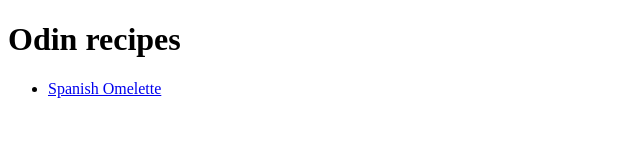
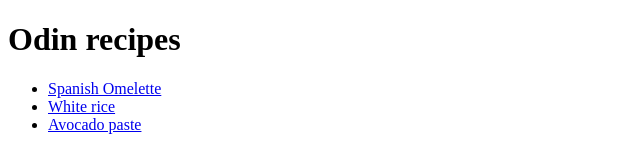
Before and after one commit to FerCasRey/odin-recipes, a plain HTML site: page index.html in a window 1280 px wide. Shown: the whole page, without its empty margins (0-640 px from the left). Drawn offline with Linux system fonts and the light colour scheme.

Commit message:
Add white rice and avocado paste recipes to index

```diff
--- a/index.html
+++ b/index.html
@@ -9,6 +9,8 @@
     <h1>Odin recipes</h1>
     <ul>
         <li><a href="recipes/spanish_omelette.html"> Spanish Omelette </a></li>
+        <li><a href="recipes/white_rice.html"> White rice </a></li>
+        <li><a href="recipes/avocado_paste.html"> Avocado paste </a></li>
     </ul>
 
 </body>
```
